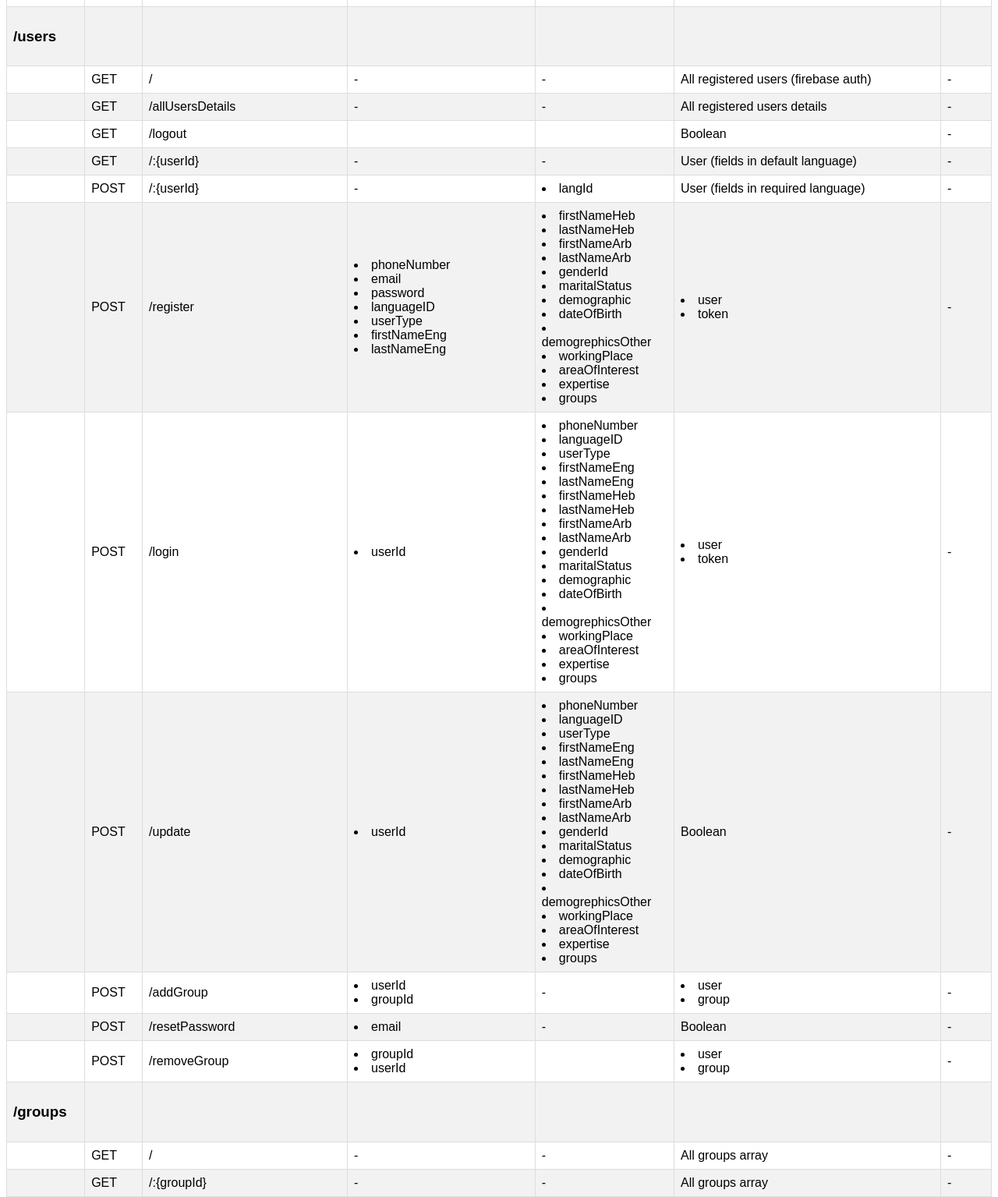
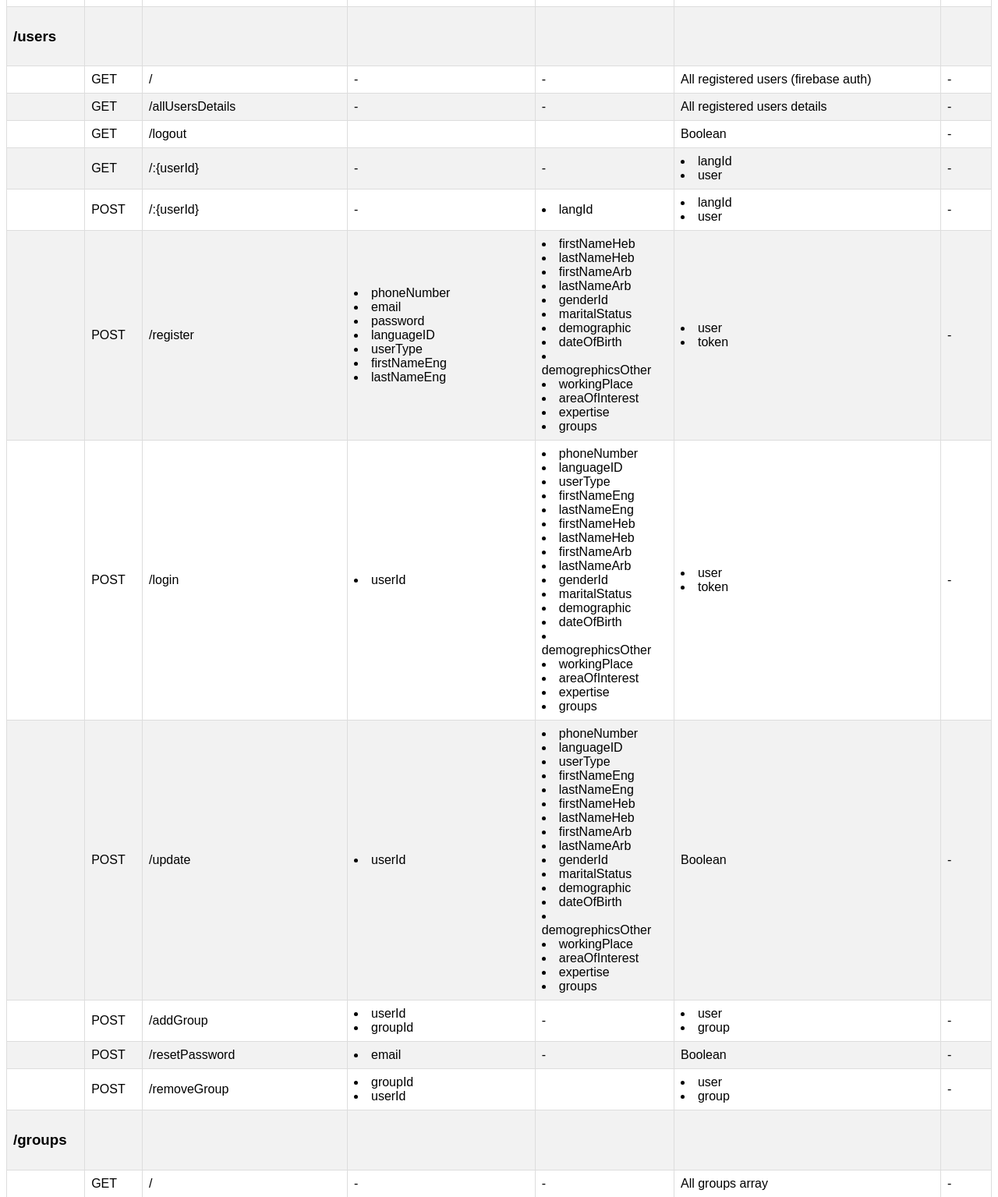
Before and after one commit to ynui/Babaya, a Node server app: page / in a window 1280 px wide. Shown: the part 309-1844 px from the top of the page at 78% size. Run offline with Node 20, Linux system fonts and the light colour scheme.

Commit message:
DOC update

```diff
--- a/views/index.html
+++ b/views/index.html
@@ -151,7 +151,10 @@
                 -
             </td>
             <!--Response-->
-            <td>User (fields in default language)</td>
+            <td>
+						<li>langId</li>
+			<li>user</li>
+			</td>
             <!--Errors-->
             <td>-</td>
         </tr>
@@ -171,7 +174,10 @@
                 <li>langId</li>
             </td>
             <!--Response-->
-            <td>User (fields in required language)</td>
+            <td>
+			<li>langId</li>
+			<li>user</li>
+			</td>
             <!--Errors-->
             <td>-</td>
         </tr>
```
